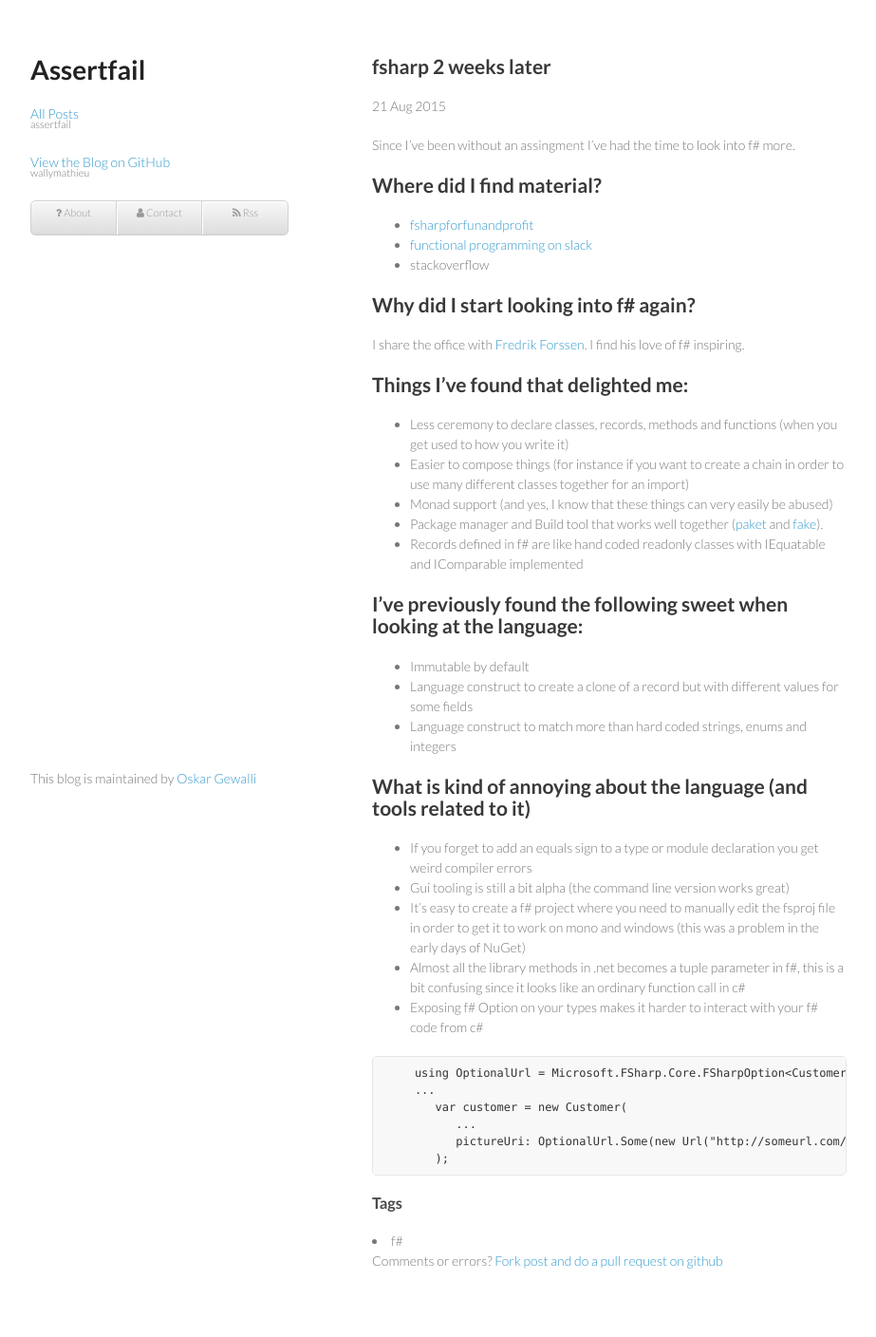
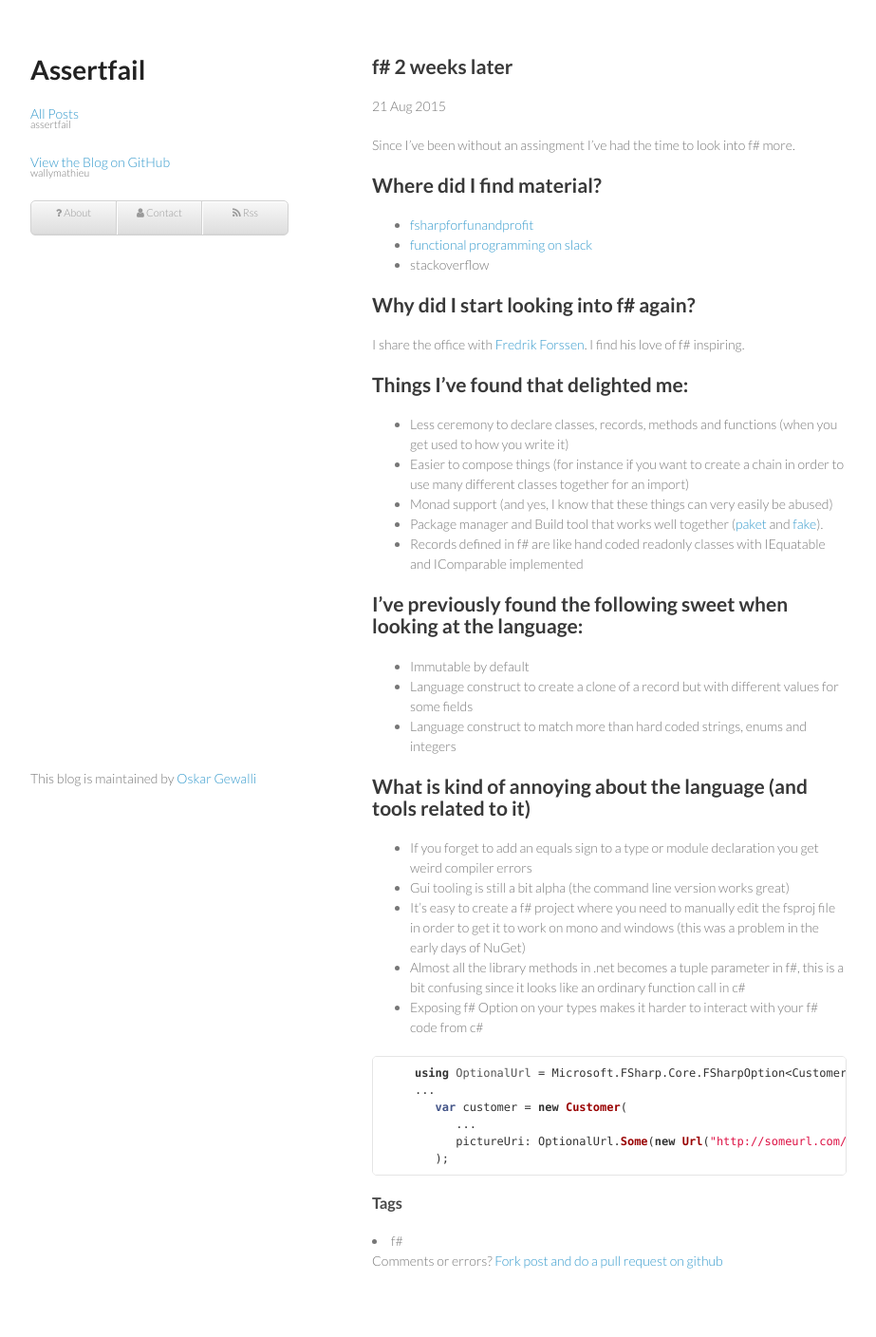
Before and after one commit to wallymathieu/assertfail, a Jekyll site: the page built from _posts/2015-08-21-fsharp-2-weeks-later.md, in a window 1280 px wide. Shown: the whole page at 95% size, without its empty margins (178-1101 px from the left). Built offline with Jekyll 4.4.1, drawn with Linux system fonts in a browser that asks for light colours; nearby versions of some CDN libraries.

Commit message:
f# 2 years later

```diff
--- a/_posts/2015-08-21-fsharp-2-weeks-later.md
+++ b/_posts/2015-08-21-fsharp-2-weeks-later.md
@@ -1,6 +1,6 @@
 ---
 layout: post
-title: fsharp 2 weeks later
+title: f# 2 weeks later
 date: 2015-08-21T17:17:39+02:00
 tags: f#
 ---
@@ -39,7 +39,7 @@ Since I've been without an assingment I've had the time to look into f# more.
  - Almost all the library methods in .net becomes a tuple parameter in f#, this is a bit confusing since it looks like an ordinary function call in c#
  - Exposing f# Option on your types makes it harder to interact with your f# code from c#
 
-~~~ f#
+~~~ c#
     using OptionalUrl = Microsoft.FSharp.Core.FSharpOption<Customers.Url>;
     ...
        var customer = new Customer(
```
Also changed, not shown: _posts/2018-09-08-fsharp-2-years-later.md (added, +24 -0 lines), 1 other file.
